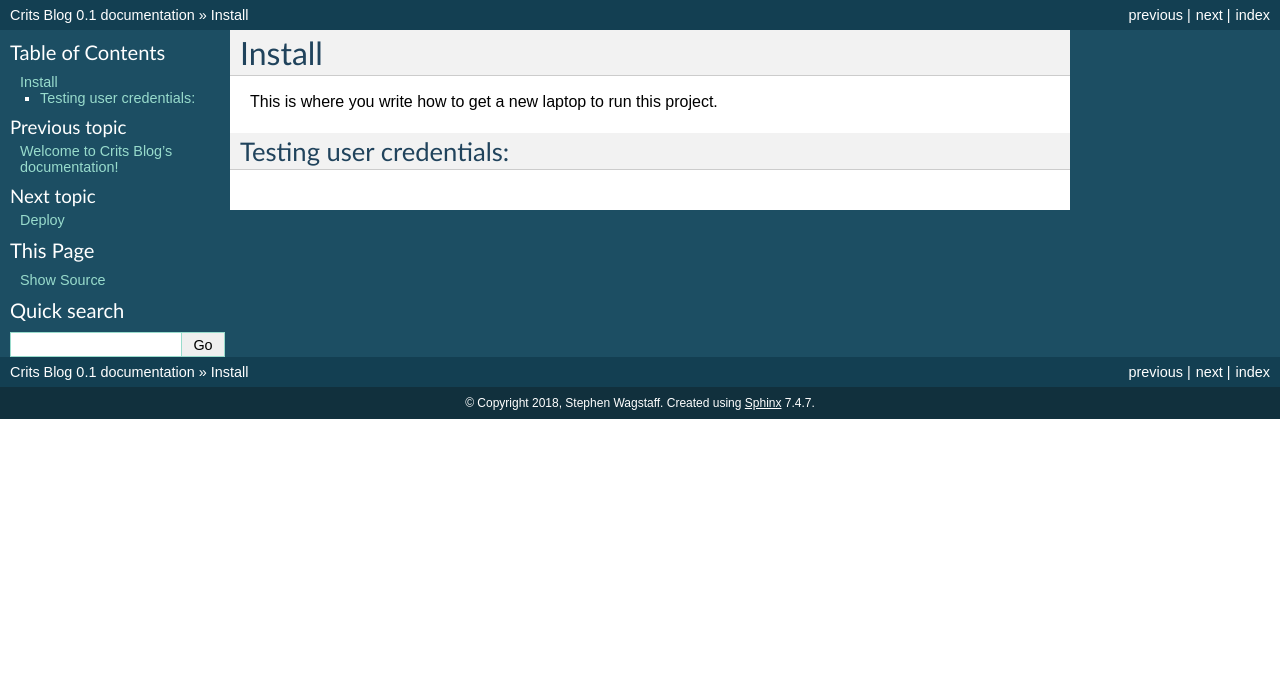
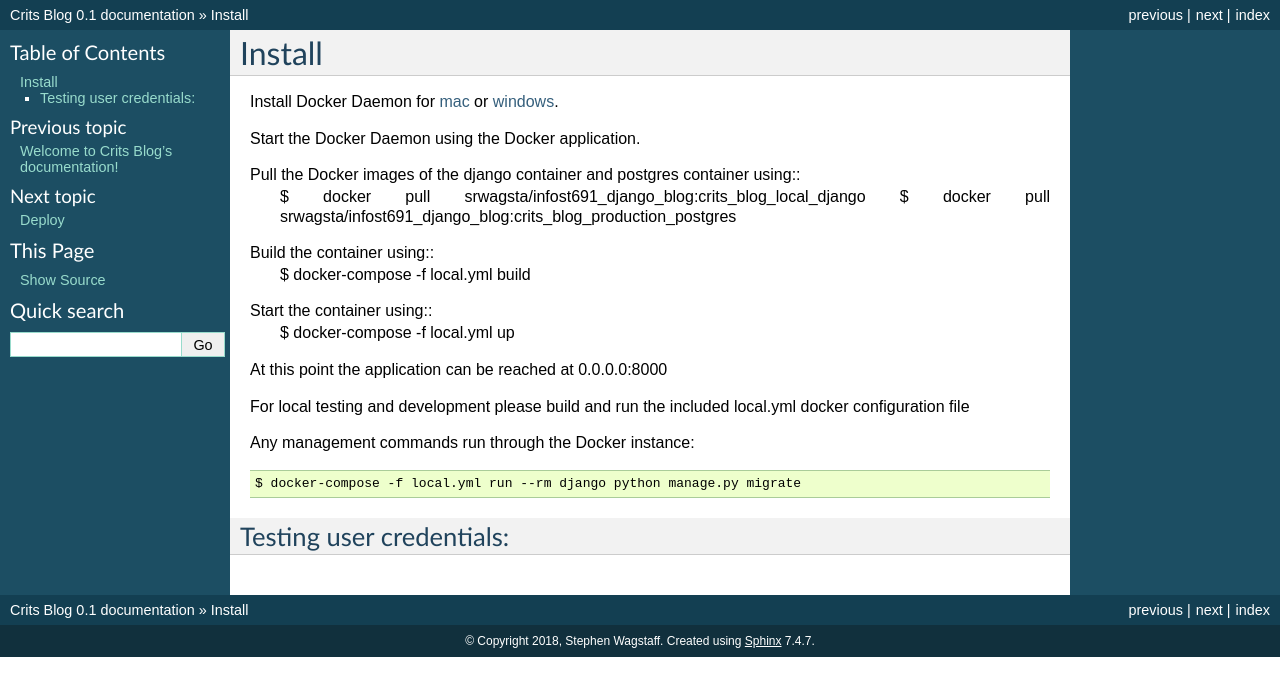
Before and after one commit to srwagsta/Django-Blog, a Sphinx documentation site: the page built from docs/install.rst, in a window 1280 px wide. Shown: the top 696 px of the page. Built offline with Sphinx 7.4.7, drawn with Linux system fonts in a browser that asks for light colours; pages that are not in the unit, such as notebooks, are missing from menus.

Commit message:
Update the documentation

```diff
--- a/docs/install.rst
+++ b/docs/install.rst
@@ -1,7 +1,30 @@
 Install
 =========
 
-This is where you write how to get a new laptop to run this project.
+Install Docker Daemon for `mac`_ or `windows`_.
+
+Start the Docker Daemon using the Docker application.
+
+Pull the Docker images of the django container and postgres container using::
+    $ docker pull srwagsta/infost691_django_blog:crits_blog_local_django
+    $ docker pull srwagsta/infost691_django_blog:crits_blog_production_postgres
+
+Build the container using::
+    $ docker-compose -f local.yml build
+
+Start the container using::
+    $ docker-compose -f local.yml up
+
+At this point the application can be reached at 0.0.0.0:8000
+
+For local testing and development please build and run the included local.yml docker configuration file
+
+Any management commands run through the Docker instance::
+
+    $ docker-compose -f local.yml run --rm django python manage.py migrate
+
+.. _`mac`: https://docs.docker.com/docker-for-mac/install/
+.. _`windows`: https://docs.docker.com/docker-for-windows/install/
 
 Testing user credentials:
 ^^^^^^^^^^^^^^^^^^^^^^^^
```
